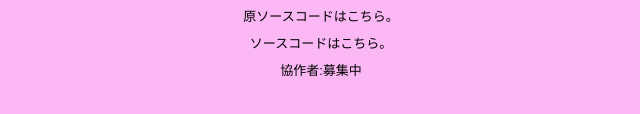
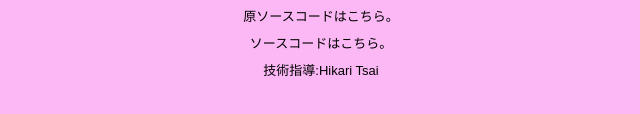
Before and after one commit to ahaaha0725/comame-button, a website: page docs/index.html in a window 1280 px wide. Shown: the part 934-1048 px from the top of the page, 319-959 px from the left. Drawn offline with Linux system fonts and the light colour scheme.

Commit message:
Update index.html

```diff
--- a/docs/index.html
+++ b/docs/index.html
@@ -78,7 +78,7 @@
 					<p>音声以外の部分については、<a rel="license" href="http://creativecommons.org/licenses/by-nc-sa/4.0/deed.ja" target="_blank">CC-BY-NC-SA-4.0</a>に基づき自由にご利用ください。</p>
 					<p>原ソースコードは<a href="https://github.com/niltea/hanarisa-button" target="_blank">こちら</a>。</p>
 					<p>ソースコードは<a href="https://github.com/ahaaha0725/comame-button" target="_blank">こちら</a>。</p>
-					<p>協作者:募集中</p>
+					<p>技術指導:Hikari Tsai</p>
 				</div>
 			</div>
 		</div>
```
